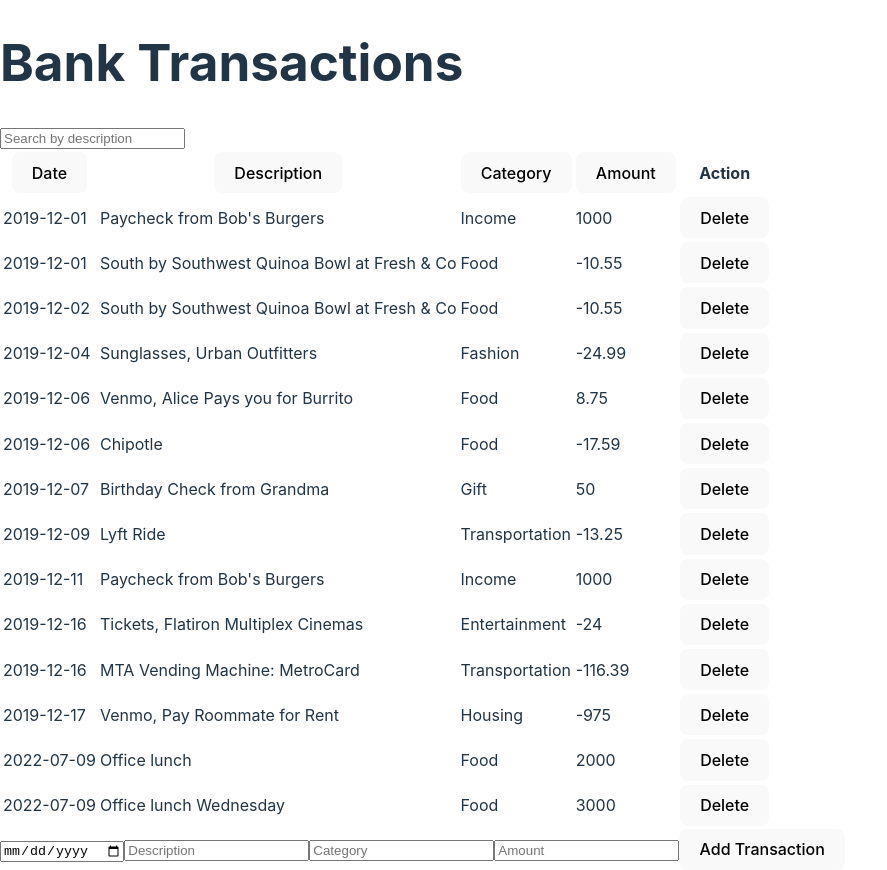
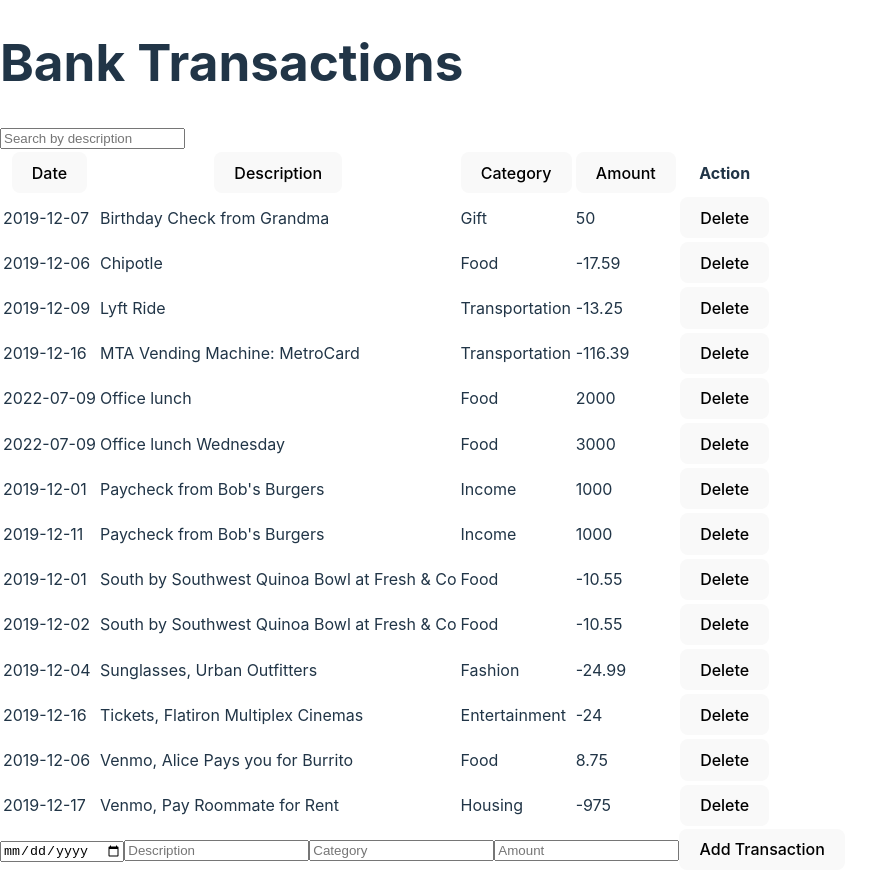
Before and after one commit to Cairie5/phase2-W1-Code-Challenge, a React (Vite) app in the folder my-project/: page / in a window 1280 px wide. Shown: the whole page, without its empty margins (0-887 px from the left). Built offline with nearby package versions, Linux system fonts and the light colour scheme; data requests are answered from the project's data file; the HTML template or start-up script is replaced by a standard one.

Commit message:
Completed Bank Transactions statements

```diff
--- a/my-project/src/App.jsx
+++ b/my-project/src/App.jsx
@@ -8,57 +8,38 @@
   const [searchTerm, setSearchTerm] = useState('');
   const [sortField, setSortField] = useState(null);
   const [sortOrder, setSortOrder] = useState('asc');
-  const [deletedTransactions, setDeletedTransactions] = useState([]);
 
   useEffect(() => {
-    fetchData();
+    // Fetch data from the local server (JSON server)
+    fetch('http://localhost:3000/transactions') // Updated URL to use JSON server at port 3000
+      .then((response) => response.json())
+      .then((data) => setTransactions(data))
+      .catch((error) => console.error('Error fetching data:', error));
   }, []);
 
-  const fetchData = async () => {
-    try {
-      const response = await fetch('http://localhost:3000/transactions');
-      if (!response.ok) {
-        throw new Error('Failed to fetch data');
-      }
-      const data = await response.json();
-      setTransactions(data);
-    } catch (error) {
-      console.error('Error fetching data:', error);
-    }
-  };
-
   const addTransaction = (newTransaction) => {
+    // Add the new transaction to the transactions list
     setTransactions([...transactions, newTransaction]);
   };
 
   const deleteTransaction = (id) => {
-    const transactionToDelete = transactions.find((transaction) => transaction.id === id);
-    if (transactionToDelete) {
-      setDeletedTransactions([
-        ...deletedTransactions,
-        { transaction: transactionToDelete, originalIndex: transactions.indexOf(transactionToDelete) },
-      ]);
-      setTransactions(transactions.filter((transaction) => transaction.id !== id));
-    }
-  };
-
-  const undoDelete = (id) => {
-    const deletedTransaction = deletedTransactions.find((transaction) => transaction.transaction.id === id);
-    if (deletedTransaction) {
-      const { transaction, originalIndex } = deletedTransaction;
-      if (!transactions.some((item) => item.id === id)) {
-        const newTransactions = [...transactions];
-        newTransactions.splice(originalIndex, 0, transaction);
-        setTransactions(newTransactions);
-      }
-      setDeletedTransactions(deletedTransactions.filter((item) => item.transaction.id !== id));
-    }
+    // Delete the transaction from the server (JSON server)
+    fetch(`http://localhost:3000/transactions/${id}`, {
+      method: 'DELETE',
+    })
+      .then(() => {
+        // Update the local state after successful deletion
+        setTransactions(transactions.filter((transaction) => transaction.id !== id));
+      })
+      .catch((error) => console.error('Error deleting transaction:', error));
   };
 
   const sortTransactions = (field) => {
     if (field === sortField) {
+      // If already sorted by this field, reverse the order
       setSortOrder(sortOrder === 'asc' ? 'desc' : 'asc');
     } else {
+      // Otherwise, sort in ascending order
       setSortField(field);
       setSortOrder('asc');
     }
@@ -75,8 +56,6 @@
         sortOrder={sortOrder}
         onSort={sortTransactions}
         onDelete={deleteTransaction}
-        onUndoDelete={undoDelete}
-        deletedTransactions={deletedTransactions}
       />
       <TransactionForm addTransaction={addTransaction} />
     </div>
--- a/my-project/src/TransactionList.jsx
+++ b/my-project/src/TransactionList.jsx
@@ -3,33 +3,21 @@
 import TransactionTable from './TransactionTable';
 import SearchBar from './SearchBar';
 
-const TransactionList = ({ transactions, searchTerm, setSearchTerm, sortField, sortOrder, onSort, onDelete, onUndoDelete, deletedTransactions }) => {
+const TransactionList = ({ transactions, searchTerm, setSearchTerm, sortField, sortOrder, onSort, onDelete }) => {
   const filteredTransactions = transactions.filter((transaction) =>
     transaction.description.toLowerCase().includes(searchTerm.toLowerCase())
   );
 
-  const sortedTransactions = filteredTransactions.sort((a, b) => {
-    const aValue = sortField ? a[sortField] : null;
-    const bValue = sortField ? b[sortField] : null;
-    if (aValue === null || bValue === null) return 0;
-
-    if (sortOrder === 'asc') {
-      return aValue.toString().localeCompare(bValue.toString(), undefined, { numeric: true });
-    } else {
-      return bValue.toString().localeCompare(aValue.toString(), undefined, { numeric: true });
-    }
+  const sortedTransactions = [...filteredTransactions].sort((a, b) => {
+    const aValue = sortField === 'category' ? a.category : a.description;
+    const bValue = sortField === 'category' ? b.category : b.description;
+    return sortOrder === 'asc' ? aValue.localeCompare(bValue) : bValue.localeCompare(aValue);
   });
 
   return (
     <div>
       <SearchBar searchTerm={searchTerm} setSearchTerm={setSearchTerm} />
-      <TransactionTable
-        transactions={sortedTransactions}
-        onSort={onSort}
-        onDelete={onDelete}
-        onUndoDelete={onUndoDelete}
-        deletedTransactions={deletedTransactions}
-      />
+      <TransactionTable transactions={sortedTransactions} onSort={onSort} onDelete={onDelete} />
     </div>
   );
 };
--- a/my-project/src/TransactionTable.jsx
+++ b/my-project/src/TransactionTable.jsx
@@ -1,7 +1,6 @@
-// TransactionTable.jsx
 import React from 'react';
 
-const TransactionTable = ({ transactions, onSort, onDelete, onUndoDelete, deletedTransactions }) => {
+const TransactionTable = ({ transactions, onSort, onDelete }) => {
   return (
     <table>
       <thead>
@@ -29,11 +28,7 @@
             <td>{transaction.category}</td>
             <td>{transaction.amount}</td>
             <td>
-              {transaction.isDeleted ? (
-                <button onClick={() => onUndoDelete(transaction.id)}>Undo</button>
-              ) : (
-                <button onClick={() => onDelete(transaction.id)}>Delete</button>
-              )}
+              <button onClick={() => onDelete(transaction.id)}>Delete</button>
             </td>
           </tr>
         ))}
```
